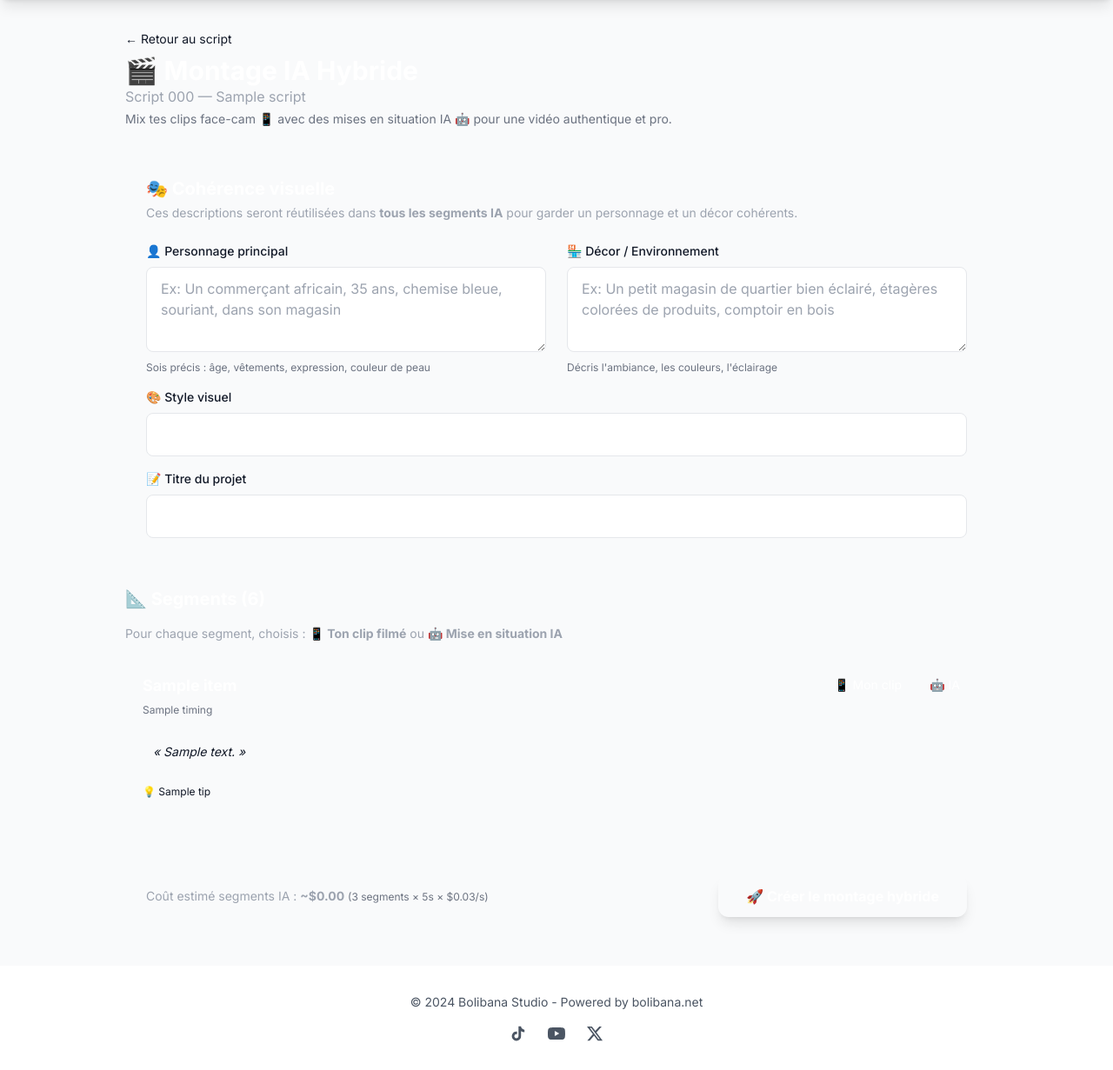
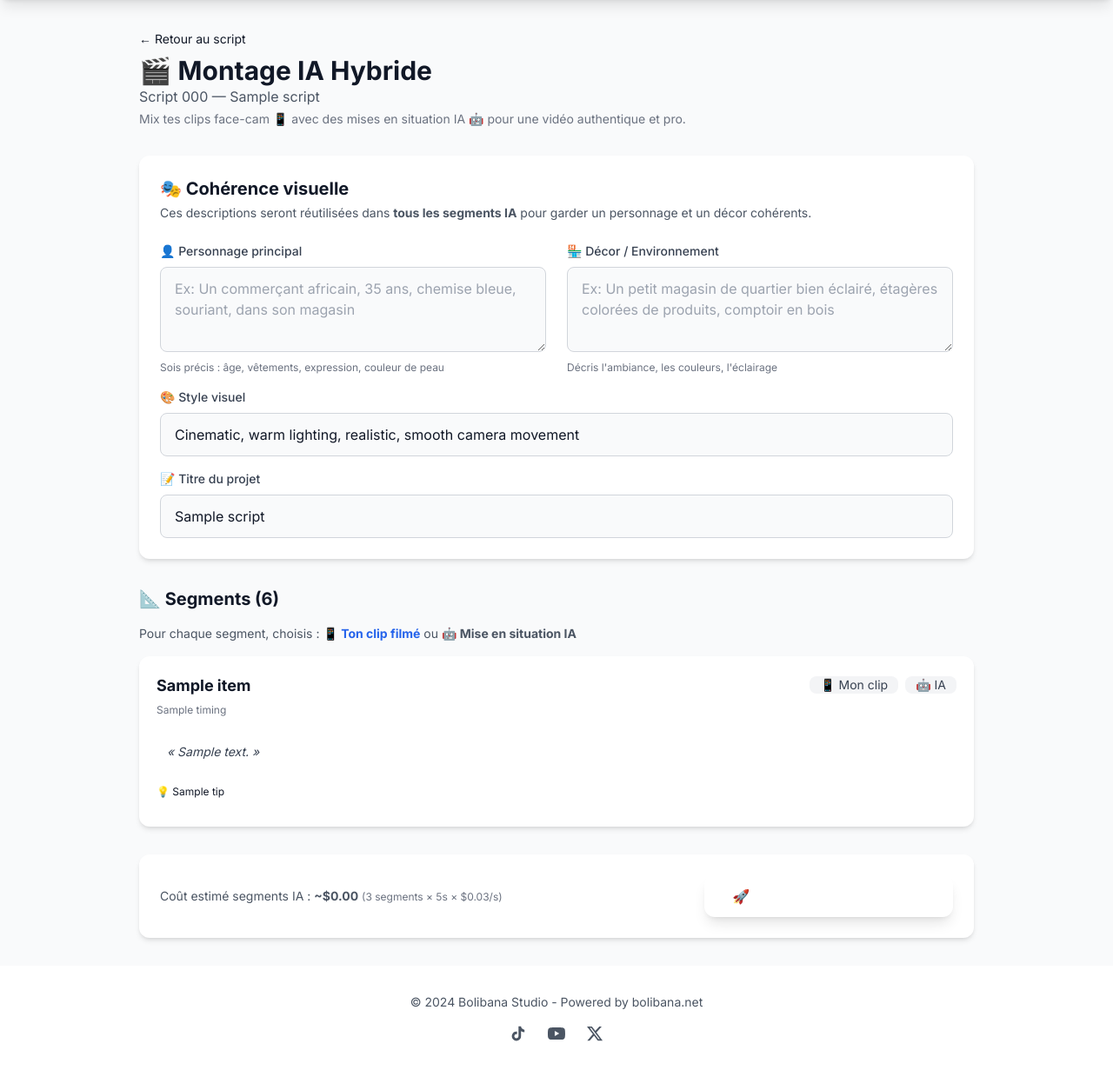
Before and after one commit to DJIMIGA/latigue, a Django app: template marketing/templates/marketing/hybrid_setup.html in a window 1280 px wide. Shown: the part 64-1295 px from the top of the page at 87% size. Run offline with Django 4.2, Linux system fonts and the light colour scheme; the template is opened without the code that fills it: most values are stand-ins (such as "Sample title", 1, 10 or a date in 2020).

Commit message:
Fix: hybrid templates light/dark mode + bouton visible

```diff
--- a/marketing/templates/marketing/hybrid_setup.html
+++ b/marketing/templates/marketing/hybrid_setup.html
@@ -4,14 +4,14 @@
 {% block title %}🎬 Montage Hybride — {{ script.code }}{% endblock %}
 
 {% block content %}
-<div class="max-w-5xl mx-auto px-4 py-8">
+<div class="max-w-5xl mx-auto px-4 sm:px-6 lg:px-8 py-8">
 
     <!-- Header -->
     <div class="mb-8">
-        <a href="{% url 'marketing:script_detail' script.pk %}" class="text-purple-400 hover:text-purple-300 text-sm mb-2 inline-block">← Retour au script</a>
-        <h1 class="text-3xl font-bold text-white">🎬 Montage IA Hybride</h1>
-        <p class="text-gray-400 mt-2">
-            Script <span class="text-purple-400 font-mono">{{ script.code }}</span> — {{ script.title }}
+        <a href="{% url 'marketing:script_detail' script.pk %}" class="text-indigo-600 dark:text-purple-400 hover:text-indigo-500 dark:hover:text-purple-300 text-sm mb-2 inline-block">← Retour au script</a>
+        <h1 class="text-3xl font-bold text-gray-900 dark:text-white">🎬 Montage IA Hybride</h1>
+        <p class="text-gray-600 dark:text-gray-400 mt-2">
+            Script <span class="text-indigo-600 dark:text-purple-400 font-mono">{{ script.code }}</span> — {{ script.title }}
         </p>
         <p class="text-gray-500 text-sm mt-1">
             Mix tes clips face-cam 📱 avec des mises en situation IA 🤖 pour une vidéo authentique et pro.
@@ -22,31 +22,31 @@
         {% csrf_token %}
 
         <!-- ===== COHÉRENCE PERSONNAGE/SCÈNE ===== -->
-        <div class="bg-gray-800 rounded-xl border border-purple-500/30 p-6">
-            <h2 class="text-xl font-bold text-white mb-1">🎭 Cohérence visuelle</h2>
-            <p class="text-gray-400 text-sm mb-6">
+        <div class="bg-white dark:bg-gray-800 rounded-xl shadow-md border border-indigo-200 dark:border-purple-500/30 p-6">
+            <h2 class="text-xl font-bold text-gray-900 dark:text-white mb-1">🎭 Cohérence visuelle</h2>
+            <p class="text-gray-600 dark:text-gray-400 text-sm mb-6">
                 Ces descriptions seront réutilisées dans <strong>tous les segments IA</strong> pour garder un personnage et un décor cohérents.
             </p>
 
             <div class="grid grid-cols-1 md:grid-cols-2 gap-6">
                 <!-- Personnage -->
                 <div>
-                    <label class="block text-sm font-medium text-gray-300 mb-2">
+                    <label class="block text-sm font-medium text-gray-700 dark:text-gray-300 mb-2">
                         👤 Personnage principal
                     </label>
                     <textarea name="character_description" rows="3"
-                        class="w-full bg-gray-900 border border-gray-700 rounded-lg px-4 py-3 text-white placeholder-gray-500 focus:ring-2 focus:ring-purple-500 focus:border-transparent"
+                        class="w-full bg-gray-50 dark:bg-gray-900 border border-gray-300 dark:border-gray-700 rounded-lg px-4 py-3 text-gray-900 dark:text-white placeholder-gray-400 dark:placeholder-gray-500 focus:ring-2 focus:ring-indigo-500 dark:focus:ring-purple-500 focus:border-transparent"
                         placeholder="Ex: Un commerçant africain, 35 ans, chemise bleue, souriant, dans son magasin">{{ request.POST.character_description }}</textarea>
                     <p class="text-gray-500 text-xs mt-1">Sois précis : âge, vêtements, expression, couleur de peau</p>
                 </div>
 
                 <!-- Décor -->
                 <div>
-                    <label class="block text-sm font-medium text-gray-300 mb-2">
+                    <label class="block text-sm font-medium text-gray-700 dark:text-gray-300 mb-2">
                         🏪 Décor / Environnement
                     </label>
                     <textarea name="scene_description" rows="3"
-                        class="w-full bg-gray-900 border border-gray-700 rounded-lg px-4 py-3 text-white placeholder-gray-500 focus:ring-2 focus:ring-purple-500 focus:border-transparent"
+                        class="w-full bg-gray-50 dark:bg-gray-900 border border-gray-300 dark:border-gray-700 rounded-lg px-4 py-3 text-gray-900 dark:text-white placeholder-gray-400 dark:placeholder-gray-500 focus:ring-2 focus:ring-indigo-500 dark:focus:ring-purple-500 focus:border-transparent"
                         placeholder="Ex: Un petit magasin de quartier bien éclairé, étagères colorées de produits, comptoir en bois">{{ request.POST.scene_description }}</textarea>
                     <p class="text-gray-500 text-xs mt-1">Décris l'ambiance, les couleurs, l'éclairage</p>
                 </div>
@@ -54,38 +54,38 @@
 
             <!-- Style visuel -->
             <div class="mt-4">
-                <label class="block text-sm font-medium text-gray-300 mb-2">
+                <label class="block text-sm font-medium text-gray-700 dark:text-gray-300 mb-2">
                     🎨 Style visuel
                 </label>
                 <input type="text" name="visual_style"
-                    class="w-full bg-gray-900 border border-gray-700 rounded-lg px-4 py-3 text-white placeholder-gray-500 focus:ring-2 focus:ring-purple-500 focus:border-transparent"
+                    class="w-full bg-gray-50 dark:bg-gray-900 border border-gray-300 dark:border-gray-700 rounded-lg px-4 py-3 text-gray-900 dark:text-white placeholder-gray-400 dark:placeholder-gray-500 focus:ring-2 focus:ring-indigo-500 dark:focus:ring-purple-500 focus:border-transparent"
                     value="{{ request.POST.visual_style|default:'Cinematic, warm lighting, realistic, smooth camera movement' }}"
                     placeholder="Cinematic, warm lighting, realistic">
             </div>
 
             <!-- Titre du job -->
             <div class="mt-4">
-                <label class="block text-sm font-medium text-gray-300 mb-2">📝 Titre du projet</label>
+                <label class="block text-sm font-medium text-gray-700 dark:text-gray-300 mb-2">📝 Titre du projet</label>
                 <input type="text" name="title"
-                    class="w-full bg-gray-900 border border-gray-700 rounded-lg px-4 py-3 text-white placeholder-gray-500 focus:ring-2 focus:ring-purple-500 focus:border-transparent"
+                    class="w-full bg-gray-50 dark:bg-gray-900 border border-gray-300 dark:border-gray-700 rounded-lg px-4 py-3 text-gray-900 dark:text-white placeholder-gray-400 dark:placeholder-gray-500 focus:ring-2 focus:ring-indigo-500 dark:focus:ring-purple-500 focus:border-transparent"
                     value="{{ request.POST.title|default:script.title }}">
             </div>
         </div>
 
         <!-- ===== SEGMENTS ===== -->
         <div class="space-y-4">
-            <h2 class="text-xl font-bold text-white">📐 Segments (6)</h2>
-            <p class="text-gray-400 text-sm">
-                Pour chaque segment, choisis : <strong class="text-blue-400">📱 Ton clip filmé</strong> ou <strong class="text-green-400">🤖 Mise en situation IA</strong>
+            <h2 class="text-xl font-bold text-gray-900 dark:text-white">📐 Segments (6)</h2>
+            <p class="text-gray-600 dark:text-gray-400 text-sm">
+                Pour chaque segment, choisis : <strong class="text-blue-600 dark:text-blue-400">📱 Ton clip filmé</strong> ou <strong class="text-green-600 dark:text-green-400">🤖 Mise en situation IA</strong>
             </p>
 
             {% for seg in segments %}
-            <div class="bg-gray-800 rounded-xl border border-gray-700 hover:border-purple-500/50 transition-all p-5"
+            <div class="bg-white dark:bg-gray-800 rounded-xl shadow-md border border-gray-200 dark:border-gray-700 hover:border-indigo-300 dark:hover:border-purple-500/50 transition-all p-5"
                  id="segment-{{ seg.index }}">
 
                 <div class="flex items-start justify-between mb-4">
                     <div>
-                        <h3 class="text-lg font-bold text-white">{{ seg.label }}</h3>
+                        <h3 class="text-lg font-bold text-gray-900 dark:text-white">{{ seg.label }}</h3>
                         <span class="text-xs text-gray-500 font-mono">{{ seg.timing }}</span>
                     </div>
 
@@ -96,7 +96,7 @@
                                 {% if seg.suggested_source == 'uploaded_clip' %}checked{% endif %}
                                 class="peer hidden"
                                 onchange="toggleSegment({{ seg.index }}, 'clip')">
-                            <span class="peer-checked:bg-blue-600 peer-checked:border-blue-500 bg-gray-700 border border-gray-600 rounded-lg px-3 py-1.5 text-sm text-white inline-block transition-all">
+                            <span class="peer-checked:bg-blue-600 peer-checked:text-white peer-checked:border-blue-500 bg-gray-100 dark:bg-gray-700 border border-gray-300 dark:border-gray-600 rounded-lg px-3 py-1.5 text-sm text-gray-700 dark:text-gray-300 inline-block transition-all">
                                 📱 Mon clip
                             </span>
                         </label>
@@ -105,7 +105,7 @@
                                 {% if seg.suggested_source == 'ai_generated' %}checked{% endif %}
                                 class="peer hidden"
                                 onchange="toggleSegment({{ seg.index }}, 'ai')">
-                            <span class="peer-checked:bg-green-600 peer-checked:border-green-500 bg-gray-700 border border-gray-600 rounded-lg px-3 py-1.5 text-sm text-white inline-block transition-all">
+                            <span class="peer-checked:bg-green-600 peer-checked:text-white peer-checked:border-green-500 bg-gray-100 dark:bg-gray-700 border border-gray-300 dark:border-gray-600 rounded-lg px-3 py-1.5 text-sm text-gray-700 dark:text-gray-300 inline-block transition-all">
                                 🤖 IA
                             </span>
                         </label>
@@ -113,20 +113,20 @@
                 </div>
 
                 <!-- Texte du script -->
-                <div class="bg-gray-900/50 rounded-lg p-3 mb-4 border-l-4 border-purple-500">
-                    <p class="text-gray-300 text-sm italic">« {{ seg.text }} »</p>
+                <div class="bg-indigo-50 dark:bg-gray-900/50 rounded-lg p-3 mb-4 border-l-4 border-indigo-500 dark:border-purple-500">
+                    <p class="text-gray-700 dark:text-gray-300 text-sm italic">« {{ seg.text }} »</p>
                 </div>
 
                 <!-- Tip -->
-                <p class="text-xs text-yellow-400/70 mb-3">💡 {{ seg.tip }}</p>
+                <p class="text-xs text-yellow-600 dark:text-yellow-400/70 mb-3">💡 {{ seg.tip }}</p>
 
                 <!-- Zone clip (visible si source = uploaded_clip) -->
                 <div id="clip-zone-{{ seg.index }}"
                      class="{% if seg.suggested_source != 'uploaded_clip' %}hidden{% endif %}">
-                    <label class="flex flex-col items-center justify-center w-full h-24 border-2 border-dashed border-blue-500/30 rounded-lg cursor-pointer bg-gray-900/30 hover:bg-gray-900/50 transition-all">
+                    <label class="flex flex-col items-center justify-center w-full h-24 border-2 border-dashed border-blue-300 dark:border-blue-500/30 rounded-lg cursor-pointer bg-blue-50 dark:bg-gray-900/30 hover:bg-blue-100 dark:hover:bg-gray-900/50 transition-all">
                         <div class="flex flex-col items-center">
                             <span class="text-2xl">📱</span>
-                            <span class="text-sm text-gray-400">Glisser ou cliquer pour uploader ton clip</span>
+                            <span class="text-sm text-gray-600 dark:text-gray-400">Glisser ou cliquer pour uploader ton clip</span>
                             <span class="text-xs text-gray-500">MP4, MOV (filmé au téléphone vertical)</span>
                         </div>
                         <input type="file" name="clip_{{ seg.index }}" accept="video/*" class="hidden">
@@ -136,9 +136,9 @@
                 <!-- Zone IA (visible si source = ai_generated) -->
                 <div id="ai-zone-{{ seg.index }}"
                      class="{% if seg.suggested_source != 'ai_generated' %}hidden{% endif %}">
-                    <label class="block text-sm text-gray-400 mb-1">🎬 Description de la scène IA</label>
+                    <label class="block text-sm text-gray-600 dark:text-gray-400 mb-1">🎬 Description de la scène IA</label>
                     <textarea name="scene_{{ seg.index }}" rows="2"
-                        class="w-full bg-gray-900 border border-gray-700 rounded-lg px-3 py-2 text-white text-sm placeholder-gray-500 focus:ring-2 focus:ring-green-500 focus:border-transparent"
+                        class="w-full bg-gray-50 dark:bg-gray-900 border border-gray-300 dark:border-gray-700 rounded-lg px-3 py-2 text-gray-900 dark:text-white text-sm placeholder-gray-400 dark:placeholder-gray-500 focus:ring-2 focus:ring-green-500 focus:border-transparent"
                         placeholder="Décris la mise en situation...">{{ seg.text }}</textarea>
                     <p class="text-xs text-gray-500 mt-1">Le personnage et décor seront ajoutés automatiquement pour la cohérence</p>
                 </div>
@@ -147,15 +147,15 @@
         </div>
 
         <!-- ===== SUBMIT ===== -->
-        <div class="flex justify-between items-center bg-gray-800 rounded-xl p-6 border border-gray-700">
+        <div class="flex flex-col sm:flex-row justify-between items-center gap-4 bg-white dark:bg-gray-800 rounded-xl shadow-md p-6 border border-gray-200 dark:border-gray-700">
             <div>
-                <p class="text-gray-400 text-sm">
-                    Coût estimé segments IA : <span class="text-green-400 font-bold" id="cost-estimate">~$0.45</span>
+                <p class="text-gray-600 dark:text-gray-400 text-sm">
+                    Coût estimé segments IA : <span class="text-green-600 dark:text-green-400 font-bold" id="cost-estimate">~$0.45</span>
                     <span class="text-gray-500 text-xs">(3 segments × 5s × $0.03/s)</span>
                 </p>
             </div>
             <button type="submit"
-                class="bg-gradient-to-r from-purple-600 to-pink-600 hover:from-purple-500 hover:to-pink-500 text-white font-bold py-3 px-8 rounded-xl transition-all shadow-lg hover:shadow-purple-500/25">
+                class="bg-gradient-to-r from-indigo-600 to-purple-600 hover:from-indigo-500 hover:to-purple-500 text-white font-bold py-3 px-8 rounded-xl transition-all shadow-lg hover:shadow-indigo-500/25">
                 🚀 Créer le montage hybride
             </button>
         </div>
@@ -190,7 +190,6 @@ function updateCostEstimate() {
     document.getElementById('cost-estimate').textContent = '~$' + cost;
 }
 
-// Init
 updateCostEstimate();
 </script>
 {% endblock %}
--- a/marketing/templates/marketing/script_detail.html
+++ b/marketing/templates/marketing/script_detail.html
@@ -41,7 +41,8 @@
 
             <div class="flex flex-col gap-2">
                 <a href="{% url 'marketing:hybrid_setup' script.pk %}"
-                   class="inline-flex items-center px-6 py-3 bg-gradient-to-r from-purple-600 to-pink-600 hover:from-purple-500 hover:to-pink-500 text-white font-semibold rounded-lg shadow-lg hover:shadow-xl transition-all">
+                   class="inline-flex items-center px-6 py-3 bg-gradient-to-r from-emerald-600 to-teal-600 hover:from-emerald-700 hover:to-teal-700 text-white font-semibold rounded-lg shadow-lg hover:shadow-xl transition-all"
+                   style="color: white !important;">
                     🎬 Montage Hybride
                 </a>
                 <a href="{% url 'marketing:script_use_for_job' script.pk %}"
```
